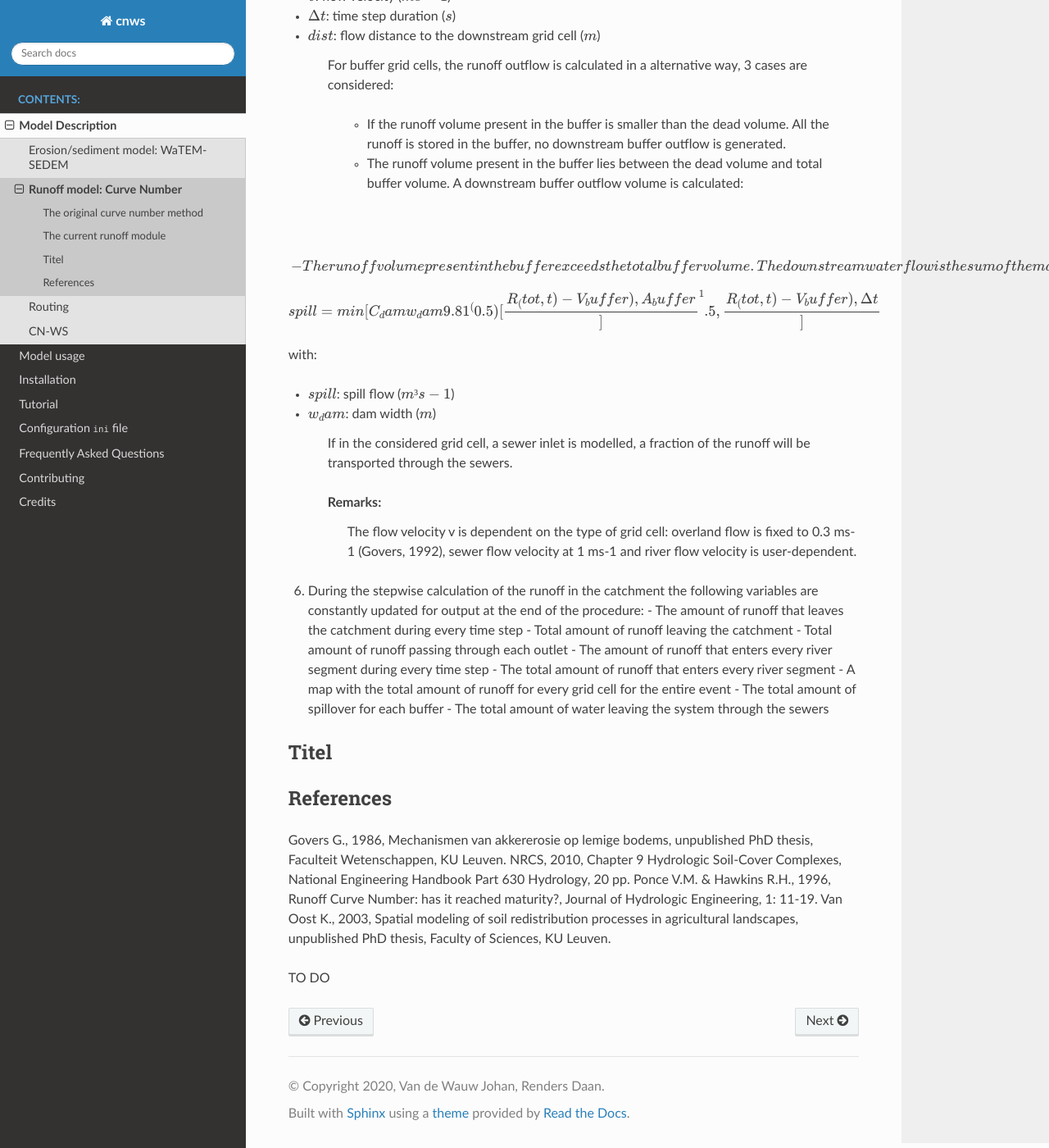
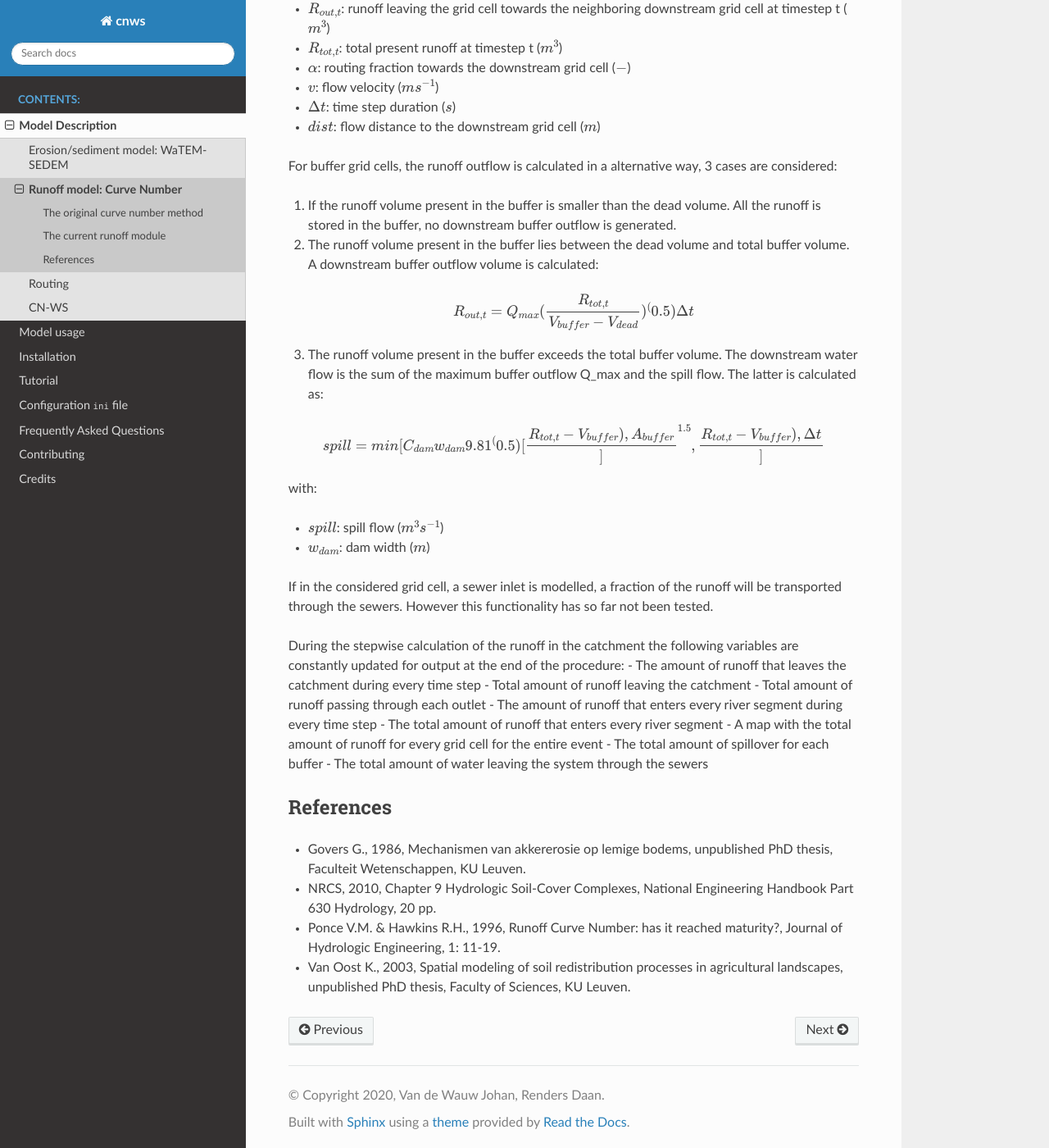
Before and after one commit to watem-sedem/watem-sedem, a Sphinx documentation site: the page built from docs/curve-number.rst, in a window 1280 px wide and 1400 px high, scrolled down 4121 px. Shown: the whole window at 82% size. Built offline with Sphinx 7.4.7 and the Read the Docs theme 2.0.0, drawn with Linux system fonts in a browser that asks for light colours; some of the changed text lies outside the part shown.

Commit message:
'docs/curve-number.rst' updaten

```diff
--- a/docs/curve-number.rst
+++ b/docs/curve-number.rst
@@ -56,7 +56,7 @@
                 0   & \text{else} & P \leq I_a
             \end{array}
 
-:math:`S`, finally, can be expressed in function of the curve number CN, an
+:math:`S`, finally, can be expressed in function of the curve number :math:`CN`, an
 empirical parameter ranging between 0 (everything infiltrates, e.g. a dry
 very porous soil) and 100 (nothing infiltrates, e.g. a parking lot):
 
@@ -64,12 +64,12 @@
 
     S = \frac{25400}{CN}-254
 
-The CN values can be extracted from tables (NRCS, 2010), based on soil type, land use,
-hydrologic condition, and initial moisture conditions. To conclude Q can
-thus be expressed solely as a function of P and CN like depicted in the
+The :math:`CN` values can be extracted from tables (NRCS, 2010), based on soil type, land use,
+hydrologic condition, and initial moisture conditions. To conclude :math:`Q` can
+thus be expressed solely as a function of :math:`P` and :math:`CN` like depicted in the
 graph below.
 
-To conclude Q can thus be expressed solely as a function of P and CN like
+To conclude :math:`Q` can thus be expressed solely as a function of :math:`P` and :math:`CN` like
 depicted in the graph below.
 
 FIGURE
@@ -90,152 +90,140 @@
 The current runoff module
 =========================
 
-1)  For every grid cell the total event-based runoff is calculated based on the local CN-value and the total rainfall depth based on equation (*).
-    A first adaptation suggested by Van Oost 2003 is pre-processing the tabulated CN values so that effects of crop cover and soil crusting are also accounted for:
+For every grid cell the total event-based runoff is calculated based on the local CN-value and the total rainfall depth based on equation (*).
+A first adaptation suggested by Van Oost 2003 is pre-processing the tabulated CN values so that effects of crop cover and soil crusting are also accounted for:
 
 .. math::
-    CN = CN_Max  – (\frac{Cc,100} * c_1) + (\frac{Cr,5} * c_2)
+    CN = CN_{max}  – (\frac{Cc}{100} c_1) + (\frac{Cr}{5} c_2)
 
 with:
 
-- :math: `CN_Max`: the maximum CN derived from the USDA SCS handbook (:math:`-`)
+- :math:`CN_{max}`: the maximum CN derived from the USDA SCS handbook (:math:`-`)
 - :math:`Cc`:  the percentage of crop cover (:math:`-`)
 - :math:`c_1`: coefficient where the value is set so that CN equals the CN_Min for a given crop-soil combination when the crop cover equals 100% (:math`-`)
 - :math:`Cr`: the crusting stage (Govers et al, 1986) (:math:`-`)
 - :math:`c_2`: coefficient where the value is set so that CN equals the value for a bare soil surface when the crop cover equals 0%. (:math:`-`)
 
-    Furthermore, Van Oost 2003 also suggested a correction factor for the total simulated runoff value using rainfall intensity and antecedent rainfall depth:
+Furthermore, Van Oost 2003 also suggested a correction factor for the total simulated runoff value using rainfall intensity and antecedent rainfall depth:
 
 .. math::
-    Q = Q_CNII*\frac{IN_max10,10}^α  + \frac{AR5,10}*β
+    Q = Q_{CNII} \frac{IN_{max10}}{10}^{\alpha}  + \frac{AR5}{10} \beta
 
 with:
 
-- :math:`Q_CNII`: the estimated direct runoff using antecedent moisture condition II (:math:`m`)
-- :math:`IN_max10`: the maximum 10-minute rainfall intensity (:math:`m`)
+- :math:`Q_{CNII}`: the estimated direct runoff using antecedent moisture condition II (:math:`m`)
+- :math:`IN_{max10}`: the maximum 10-minute rainfall intensity (:math:`m`)
 - :math:`AR5`: the 5 days antecedent rainfall (:math:`m`)
 - :math:`α, β`: tuning parameters (:math:`-`)
 
-2)  In grid cells at which the rainfall depth P is lower than the initial abstraction I_a, infiltration is simulated following the equation below
-    (Van Oost,2003):
+In grid cells at which the rainfall depth P is lower than the initial abstraction I_a, infiltration is simulated following the equation below (Van Oost,2003):
 
 .. math::
-    I = (Ia-P)* \frac{D,1440}        for P<Ia
+    I = (I_a-P) \frac{D}{1440}        for P<I_a
 
 with:
 
 - :math:`I`: infiltration (:math:`m`)
 - :math:`D`: duration of the rainfall event. (:math:`min`)
 
-3)  For all buffers present in the modelled catchment 3 properties are calculated:
+For all buffers present in the modelled catchment 3 properties are calculated:
 
-    - Maximal outflow:
+1) Maximal outflow:
 
 .. math::
-    Q_max=C_dam*A_opening (2×9.81×[H_dam-H_opening])^(0.5)
+    Q_{max}=C_{dam}*A_{opening} (2 \times 2.81 \times [H_{dam}-H_{opening}])^(0.5)
 
 with:
 
-- :math:`Q_max`: maximum outflow (:math:`m³s-1`)
-- :math:`C_dam`:
-- :math:`A_opening`: opening area (:math:`m²`)
-- :math:`H_dam`: dam height (:math:`m`)
-- :math:`H_opening`: opening height (:math:`m`)
+- :math:`Q_{max}`: maximum outflow (:math:`m^3s^{-1}`)
+- :math:`C_{dam}`:
+- :math:`A_{opening}`: opening area (:math:`m^2`)
+- :math:`H_{dam}`: dam height (:math:`m`)
+- :math:`H_{opening}`: opening height (:math:`m`)
 
-    - Dead volume:
+2) Dead volume:
 
 .. math::
-    V_dead=\frac{H_opening,H_dam} ×V
+    V_{dead}=\frac{H_{opening}}{H_{dam}} V
 
 with:
 
-- :math:`V_dead`: dead volume (:math:`m³`)
-- :math:`V_buffer`: total buffer volume (:math:`m³`)
+- :math:`V_{dead}`: dead volume (:math:`m^3`)
+- :math:`V_{buffer}`: total buffer volume (:math:`m^3`)
 
-    - Buffer area:
+3) Buffer area:
 
 .. math::
-    A_buffer=\frac{V_buffer,H_dam}
+    A_{buffer}=\frac{V_{buffer},H_{dam}}
 
 with:
 
-- :math:`A_buffer`: buffer area (:math:`m²`)
+- :math:`A_{buffer}`: buffer area (:math:`m^2`)
 
-4)  The total generated runoff is distributed over all timesteps proportional to the rainfall distribution during the event. This results in a generated
-    runoff value for every grid cell at every time step.
+The total generated runoff is distributed over all timesteps proportional to the rainfall distribution during the event. This results in a generated runoff value for every grid cell at every time step.
 
-5)  Subsequently runoff redistribution through the landscape is modelled stepwise through time. In the general, the following 2 steps are considered:
+Subsequently runoff redistribution through the landscape is modelled stepwise through time. In the general, the following 2 steps are considered:
 
-    - Calculating present runoff in a grid cell at certain timestep t:
+1) Calculating present runoff in a grid cell at certain timestep t:
 
 .. math::
-    R_(tot,t)=R_(r,t-1)+R_(P,t)+R_(in,t-1)
+    R_{tot,t}=R_{r,t-1}+R_{P,t}+R_{in,t-1}
 
 with:
 
-- :math:`R_(tot,t)`: total present runoff at timestep t (:math:`m³`)
-- :math:`R_(r,t-1)`: runoff still present since previous timestep t-1 (:math:`m³`)
-- :math:`R_(P,t)`: runoff generated by rainfall during timestep t (:math:`m³`)
-- :math:`R_(in,t-1)`: upstream runoff generated at timestep t-1 (:math:`m³`)
+- :math:`R_{tot,t}`: total present runoff at timestep t (:math:`m^3`)
+- :math:`R_{r,t-1}`: runoff still present since previous timestep t-1 (:math:`m^3`)
+- :math:`R_{P,t}`: runoff generated by rainfall during timestep t (:math:`m^3`)
+- :math:`R_{in,t-1}`: upstream runoff generated at timestep t-1 (:math:`m^3`)
 
-    - Calculating runoff leaving the grid cell to 1 or 2 neighboring downstream grid cells based on the routing table:
+2) Calculating runoff leaving the grid cell to 1 or 2 neighboring downstream grid cells based on the routing table:
 
 .. math::
-    R_(out,t)=R_(tot,t)  α  \frac{v ∆t,dist}
+    R_{out,t}=R_{tot,t}  \alpha  \frac{v \Delta t}{dist}
 
 with:
 
-- :math:`R_(out,t)`: runoff leaving the grid cell towards the neighboring downstream grid cell at timestep t (:math:`m³`)
-- :math:`R_(tot,t)`: total present runoff at timestep t (:math:`m³`)
-- :math:`α`: routing fraction towards the downstream grid cell (:math:`-`)
-- :math:`v`: flow velocity (:math:`ms-1`)
-- :math:`∆t`: time step duration (:math:`s`)
+- :math:`R_{out,t}`: runoff leaving the grid cell towards the neighboring downstream grid cell at timestep t (:math:`m^3`)
+- :math:`R_{tot,t}`: total present runoff at timestep t (:math:`m^3`)
+- :math:`\alpha`: routing fraction towards the downstream grid cell (:math:`-`)
+- :math:`v`: flow velocity (:math:`ms^{-1}`)
+- :math:`\Delta t`: time step duration (:math:`s`)
 - :math:`dist`: flow distance to the downstream grid cell (:math:`m`)
 
-    For buffer grid cells, the runoff outflow is calculated in a alternative way, 3 cases are considered:
+For buffer grid cells, the runoff outflow is calculated in a alternative way, 3 cases are considered:
 
-        - If the runoff volume present in the buffer is smaller than the dead volume. All the runoff is stored in the buffer, no downstream buffer outflow is generated.
+1) If the runoff volume present in the buffer is smaller than the dead volume. All the runoff is stored in the buffer, no downstream buffer outflow is generated.
 
-        - The runoff volume present in the buffer lies between the dead volume and total buffer volume. A downstream buffer outflow volume is calculated:
+2) The runoff volume present in the buffer lies between the dead volume and total buffer volume. A downstream buffer outflow volume is calculated:
 
 .. math::
-    R_(out,t)=Q_max (\frac{R_(tot,t),V_buffer-V_dead})^(0.5) ∆t
+    R_{out,t}=Q_{max} (\frac{R_{tot,t}}{V_{buffer}-V_{dead}})^(0.5) \Delta t
 
-        - The runoff volume present in the buffer exceeds the total buffer volume. The downstream water flow is the sum of the maximum buffer outflow Q_max and the spill flow. The latter is calculated as:
+3) The runoff volume present in the buffer exceeds the total buffer volume. The downstream water flow is the sum of the maximum buffer outflow Q_max and the spill flow. The latter is calculated as:
 
 .. math::
-    spill=min⁡[C_dam w_dam 9.81^(0.5) [\frac{R_(tot,t)-V_buffer),A_buffer}]^1.5,\frac{R_(tot,t)-V_buffer),∆t}]
+    spill=min⁡[C_{dam} w_{dam} 9.81^(0.5) [\frac{R_{tot,t}-V_{buffer}),A_{buffer}}]^{1.5},\frac{R_{tot,t}-V_{buffer}),\Delta t}]
 
 with:
 
-- :math:`spill`: spill flow (:math:`m³s-1`)
-- :math:`w_dam`: dam width (:math:`m`)
+- :math:`spill`: spill flow (:math:`m^3s^{-1}`)
+- :math:`w_{dam}`: dam width (:math:`m`)
 
-    If in the considered grid cell, a sewer inlet is modelled, a fraction of the runoff will be transported through the sewers.
+If in the considered grid cell, a sewer inlet is modelled, a fraction of the runoff will be transported through the sewers. However this functionality has so far not been tested.
 
-    Remarks:
-        The flow velocity v is dependent on the type of grid cell: overland flow is fixed to 0.3 ms-1 (Govers, 1992), sewer flow velocity at 1 ms-1 and river flow velocity is user-dependent.
-
-6)  During the stepwise calculation of the runoff in the catchment the following variables are constantly updated for output at the end of the procedure:
-    - The amount of runoff that leaves the catchment during every time step
-    - Total amount of runoff leaving the catchment
-    - Total amount of runoff passing through each outlet
-    - The amount of runoff that enters every river segment during every time step
-    - The total amount of runoff that enters every river segment
-    - A map with the total amount of runoff for every grid cell for the entire event
-    - The total amount of spillover for each buffer
-    - The total amount of water leaving the system through the sewers
-
-
-
-Titel
-=====
+During the stepwise calculation of the runoff in the catchment the following variables are constantly updated for output at the end of the procedure:
+- The amount of runoff that leaves the catchment during every time step
+- Total amount of runoff leaving the catchment
+- Total amount of runoff passing through each outlet
+- The amount of runoff that enters every river segment during every time step
+- The total amount of runoff that enters every river segment
+- A map with the total amount of runoff for every grid cell for the entire event
+- The total amount of spillover for each buffer
+- The total amount of water leaving the system through the sewers
 
 References
 ==========
-Govers G., 1986, Mechanismen van akkererosie op lemige bodems, unpublished PhD thesis, Faculteit Wetenschappen, KU Leuven.
-NRCS,  2010,  Chapter  9  Hydrologic  Soil-Cover  Complexes,  National  Engineering  Handbook  Part  630 Hydrology, 20 pp.
-Ponce  V.M.  &  Hawkins R.H.,  1996,  Runoff  Curve  Number:  has  it  reached  maturity?,  Journal  of Hydrologic Engineering, 1: 11-19.
-Van  Oost  K., 2003,  Spatial  modeling  of  soil  redistribution  processes  in  agricultural  landscapes, unpublished PhD thesis, Faculty of Sciences, KU Leuven.
-
-TO DO
+- Govers G., 1986, Mechanismen van akkererosie op lemige bodems, unpublished PhD thesis, Faculteit Wetenschappen, KU Leuven.
+- NRCS,  2010,  Chapter  9  Hydrologic  Soil-Cover  Complexes,  National  Engineering  Handbook  Part  630 Hydrology, 20 pp.
+- Ponce  V.M.  &  Hawkins R.H.,  1996,  Runoff  Curve  Number:  has  it  reached  maturity?,  Journal  of Hydrologic Engineering, 1: 11-19.
+- Van  Oost  K., 2003,  Spatial  modeling  of  soil  redistribution  processes  in  agricultural  landscapes, unpublished PhD thesis, Faculty of Sciences, KU Leuven.
```
